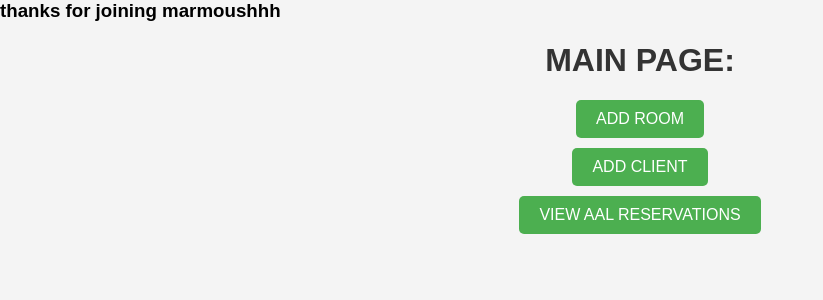
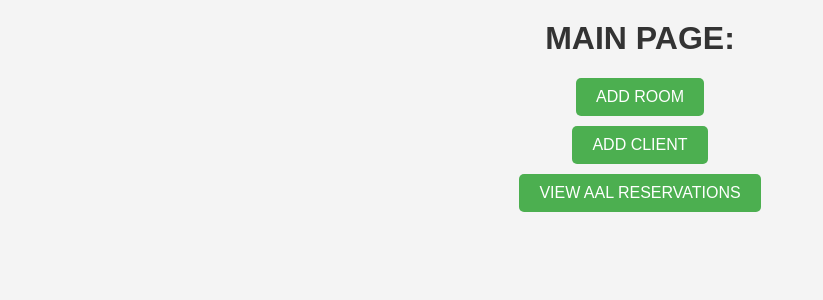
Before and after one commit to TarekM123/php-cicd-project, a PHP site: page /main.php in a window 1280 px wide. Shown: the top 300 px of the page, without its empty margins (0-823 px from the left). Run offline with PHP 8.4, Linux system fonts and the light colour scheme.

Commit message:
Update main.php

```diff
--- a/main.php
+++ b/main.php
@@ -1,6 +1,5 @@
 <?php
 include('save.php');
-echo "<h3> thanks for joining marmoushhh</h3>";
 ?>
 
 <!DOCTYPE html>
```
